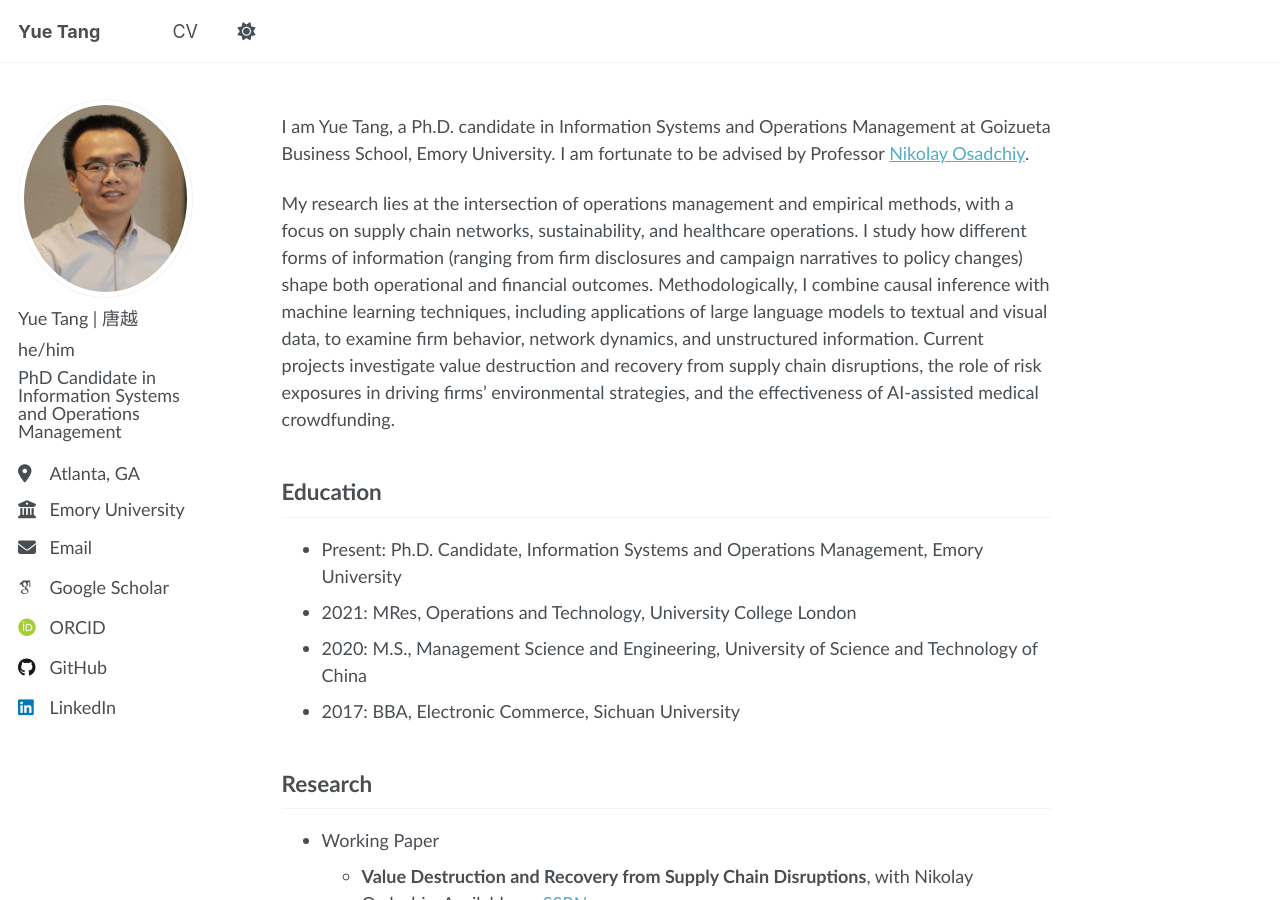
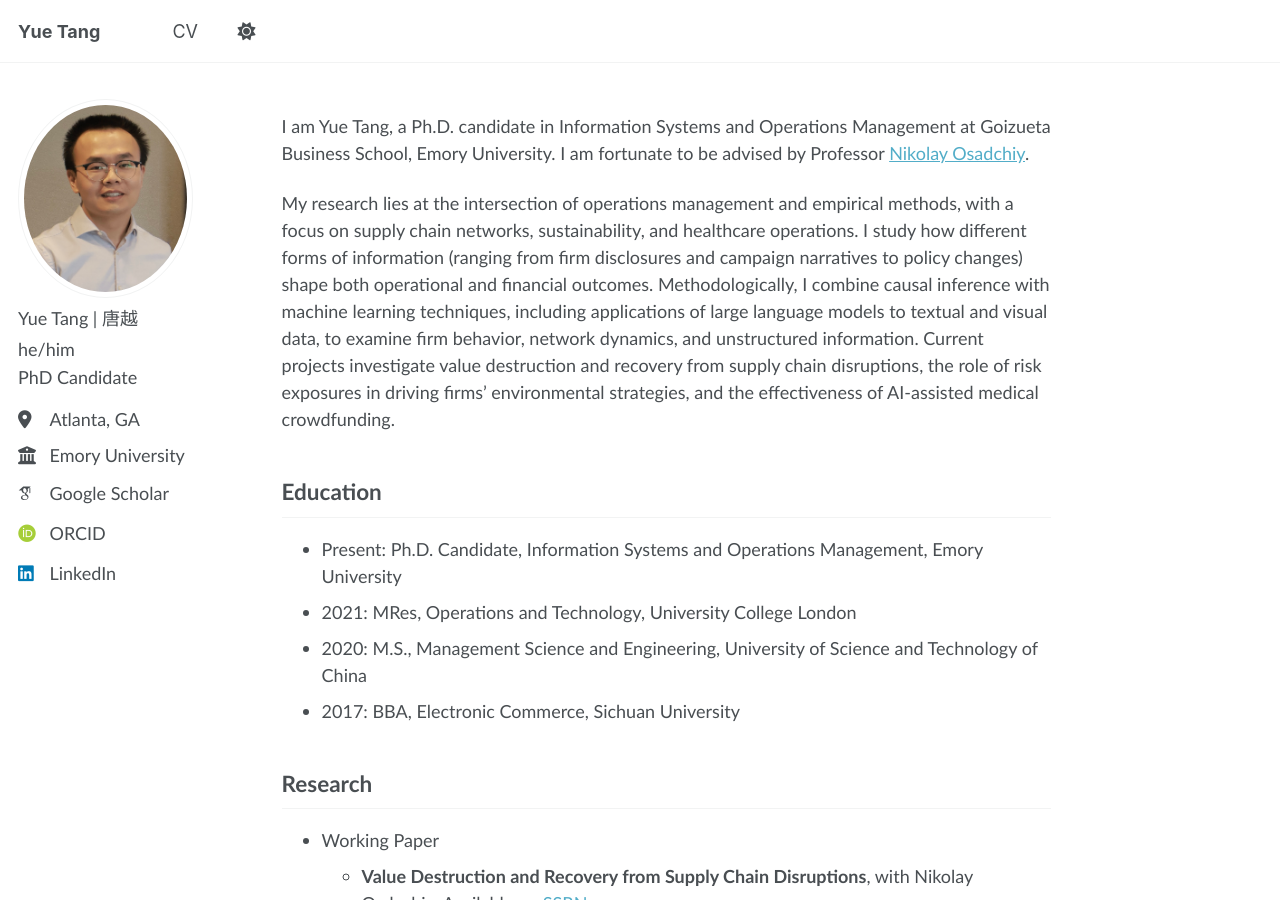
Before and after one commit to YueTang-YT/YueTang-YT.github.io, a Jekyll site: the page built from _pages/about.md, in a window 1280 px wide and 900 px high. Built offline with Jekyll 4.4.1, drawn with Linux system fonts in a browser that asks for light colours; some web fonts are replaced.

Commit message:
Update _config.yml

```diff
--- a/_config.yml
+++ b/_config.yml
@@ -25,11 +25,11 @@
   avatar           : "yue_profile.jpeg"
   name             : "Yue Tang | 唐越"
   pronouns         : "he/him"
-  bio              : "PhD Candidate in Information Systems and Operations Management"
+  bio              : "PhD Candidate"# in Information Systems and Operations Management"
   location         : "Atlanta, GA"
   employer         : "Emory University"
   uri              : # https://scholar.google.com/citations?user=afGUMd4AAAAJ&hl=en
-  email            : "yue.tang@emory.edu"
+  email            : # "yue.tang@emory.edu"
 
   # Academic websites
   academia         : # URL
@@ -46,7 +46,7 @@
   bitbucket        : # Username - Update with your username on the site
   codepen          : # Username
   dribbble         : # Username
-  github           : "YueTang-YT"
+  github           : # "YueTang-YT"
   kaggle           : # Username
   stackoverflow    : # User number or user number and name (i.e., use "1" or "1/jeff-atwood")
 
```
